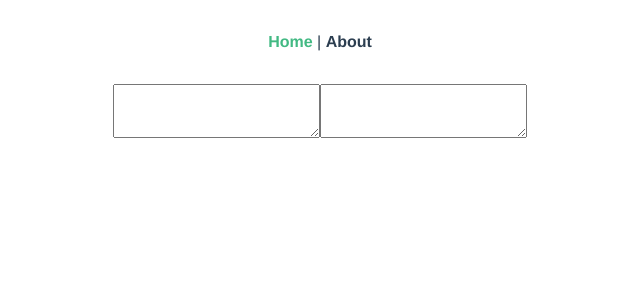
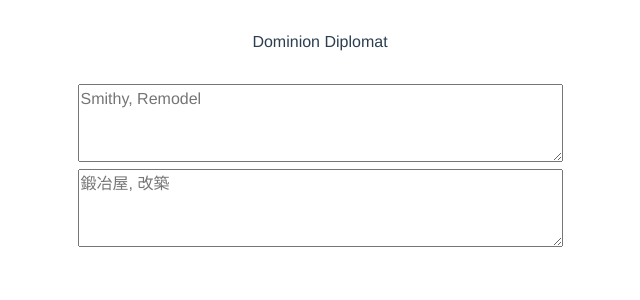
Before and after one commit to autopp/dominion-diplomat, a Vue app: page / in a window 1280 px wide. Shown: the top 300 px of the page, without its empty margins (320-960 px from the left). Built offline with nearby package versions, Linux system fonts and the light colour scheme.

Commit message:
feat: show placeholder

```diff
--- a/src/App.vue
+++ b/src/App.vue
@@ -1,8 +1,7 @@
 <template>
   <div id="app">
     <div id="nav">
-      <router-link to="/">Home</router-link> |
-      <router-link to="/about">About</router-link>
+      Dominion Diplomat
     </div>
     <router-view />
   </div>
--- a/src/components/MyTextarea.vue
+++ b/src/components/MyTextarea.vue
@@ -1,6 +1,9 @@
 <template>
   <textarea
+    rows="3"
+    cols="50"
     :readonly="readonly"
+    :placeholder="placeholder"
     :value="value"
     @input="onInput($event.target.value)"
   >
@@ -13,6 +16,7 @@ import { Component, Prop, Vue } from "vue-property-decorator"
 @Component
 export default class MyTextarea extends Vue {
   @Prop() private value!: string
+  @Prop() private placeholder!: string
   @Prop() private readonly!: boolean
 
   onInput(value: string) {
--- a/src/views/Home.vue
+++ b/src/views/Home.vue
@@ -1,7 +1,20 @@
 <template>
-  <div class="home">
-    <MyTextarea :value="input" :readonly="false" @input="onInput" />
-    <MyTextarea :value="translate(input)" :readonly="true" />
+  <div class="container">
+    <div>
+      <MyTextarea
+        :value="input"
+        placeholder="Smithy, Remodel"
+        :readonly="false"
+        @input="onInput"
+      />
+    </div>
+    <div>
+      <MyTextarea
+        :value="translate(input)"
+        placeholder="鍛冶屋, 改築"
+        :readonly="true"
+      />
+    </div>
   </div>
 </template>
 
```
